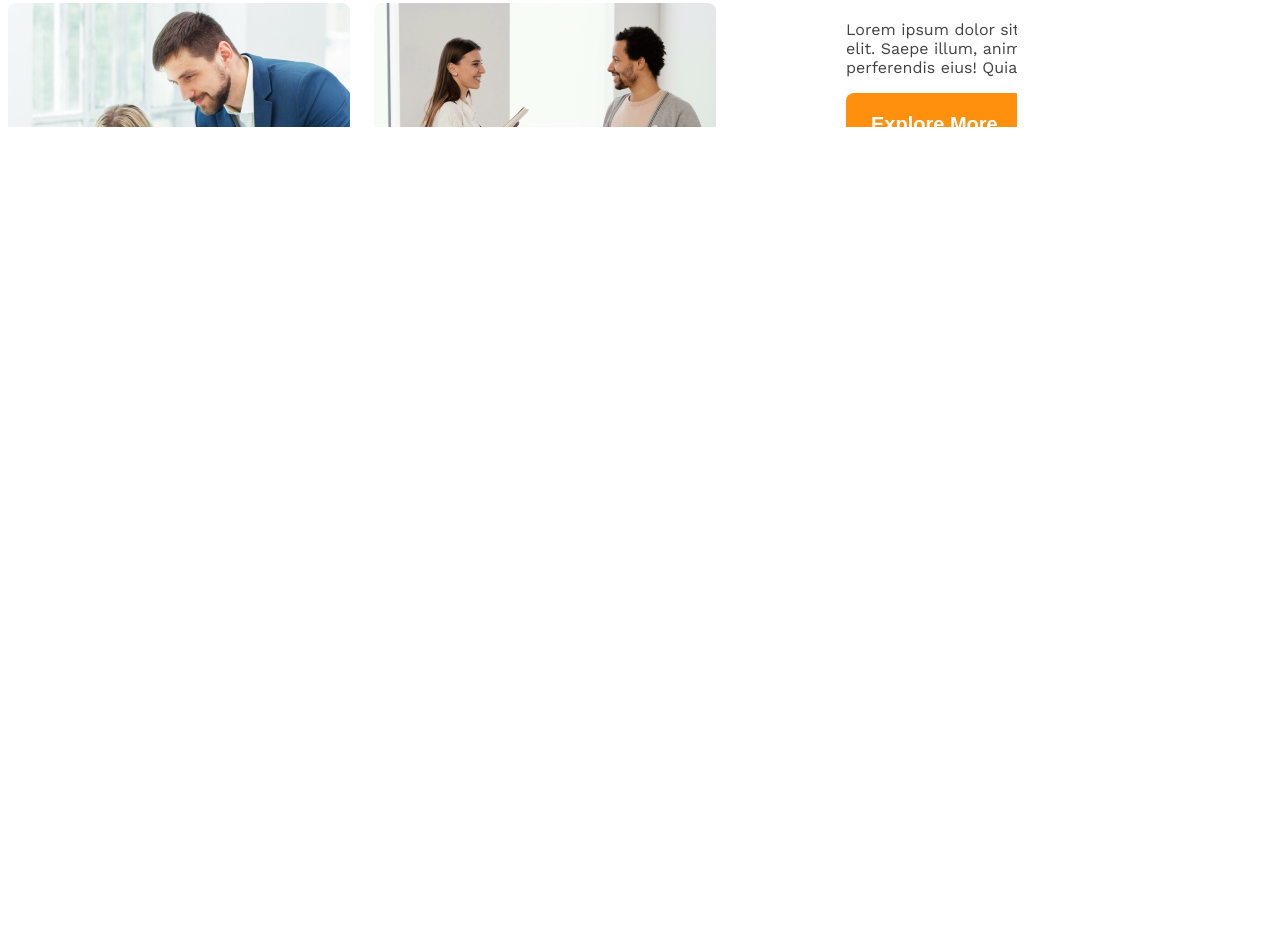
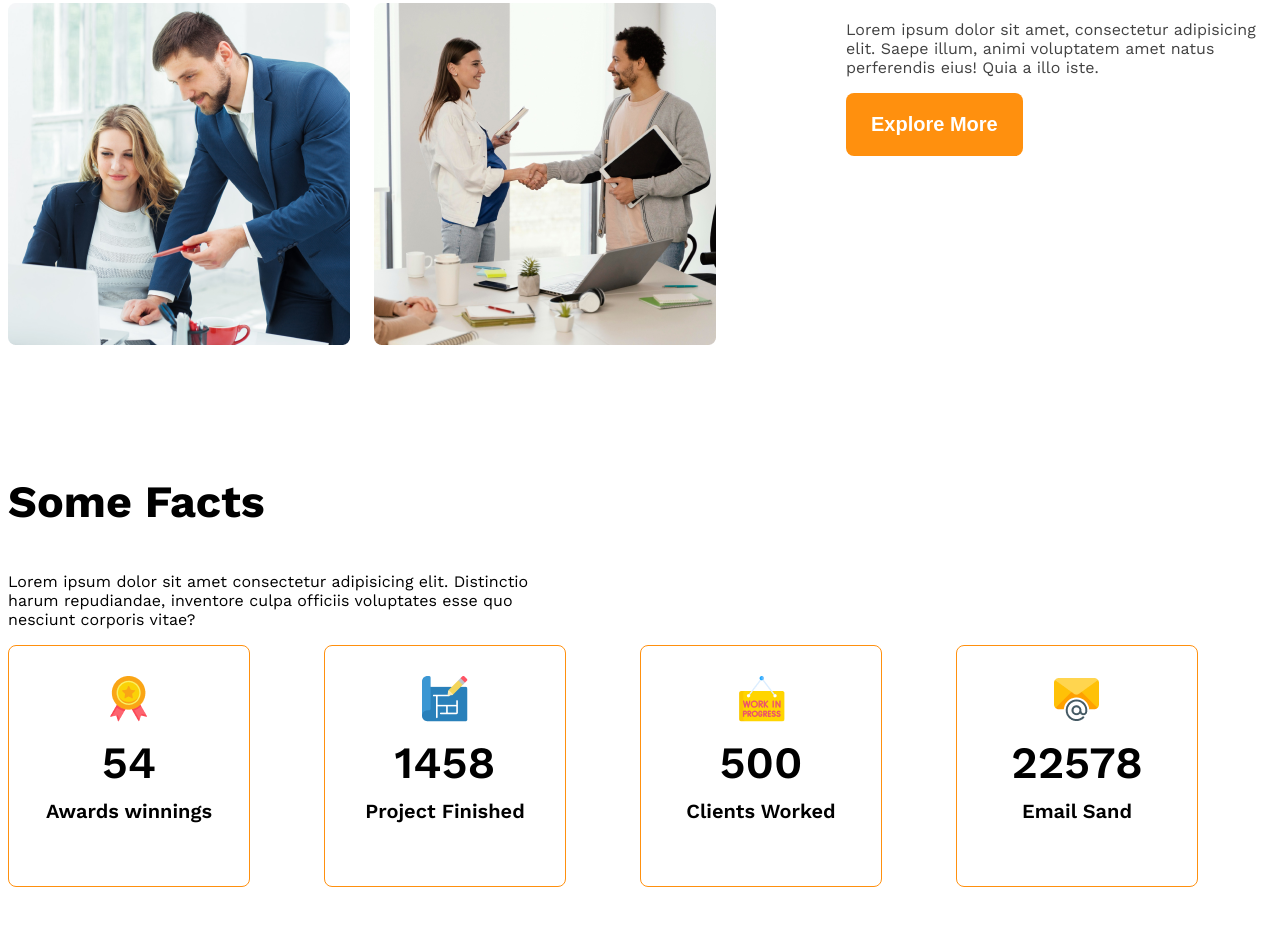
Before and after one commit to Tanber007/g3-architect-protfolio, a plain HTML site: page index.html in a window 1280 px wide. Shown: the part 1652-2577 px from the top of the page. Before the commit the page ends 2532 px from the top, so only its background shows below. Drawn offline with nearby package versions, Linux system fonts and the light colour scheme.

Commit message:
finished Features enjoy section

```diff
--- a/index.html
+++ b/index.html
@@ -45,27 +45,35 @@
         <!-- features will enjoy -->
          <section>
             <h3 class="section-title">Some Facts</h3>
-            <p class="text-light-gray">Lorem ipsum dolor sit amet consectetur adipisicing elit. Distinctio harum repudiandae, inventore culpa officiis voluptates esse quo nesciunt corporis vitae?</p>
+            <p class="text-light-gray fact-description">Lorem ipsum dolor sit amet consectetur adipisicing elit. Distinctio harum repudiandae, inventore culpa officiis voluptates esse quo nesciunt corporis vitae?</p>
             <div class="facts-container">
-                <div class="fact">
-                    <img src="" alt="" class="fact-icon">
-                    <h4 class="fact-number"></h4>
-                    <h5 class="fact-name"></h5>
+                <div class="fact-card display-flex">
+                   <div>
+                        <img src="images/icons/ribon.png" alt="" class="fact-icon">
+                        <h4 class="fact-number">54</h4>
+                        <h5 class="fact-name">Awards winnings</h5>
+                   </div>
                 </div>
-                <div class="fact">
-                    <img src="" alt="" class="fact-icon">
-                    <h4 class="fact-number"></h4>
-                    <h5 class="fact-name"></h5>
+                <div class="fact-card display-flex">
+                    <div>
+                        <img src="images/icons/projects.png" alt="" class="fact-icon">
+                        <h4 class="fact-number">1458</h4>
+                        <h5 class="fact-name">Project Finished</h5>
+                    </div>
                 </div>
-                <div class="fact">
-                    <img src="" alt="" class="fact-icon">
-                    <h4 class="fact-number"></h4>
-                    <h5 class="fact-name"></h5>
+                <div class="fact-card display-flex">
+                    <div>
+                        <img src="images/icons/customers.png" alt="" class="fact-icon">
+                        <h4 class="fact-number">500</h4>
+                        <h5 class="fact-name">Clients Worked</h5>
+                    </div>
                 </div>
-                <div class="fact">
-                    <img src="" alt="" class="fact-icon">
-                    <h4 class="fact-number"></h4>
-                    <h5 class="fact-name"></h5>
+                <div class="fact-card display-flex">
+                    <div>
+                        <img src="images/icons/email.png" alt="" class="fact-icon">
+                        <h4 class="fact-number">22578</h4>
+                        <h5 class="fact-name">Email Sand</h5>
+                    </div>
                 </div>
             </div>
          </section>
--- a/style.css
+++ b/style.css
@@ -98,6 +98,35 @@ main>section{
 #quick-list{
   font-weight: 500;
 }
+/* Some facts related style */
+.facts-container{
+  display: grid;
+  grid-template-columns: repeat(4, 1fr);
+}
+.fact-card{
+  border: 1px solid #FF900E;
+  width: 240px;
+  height: 240px;
+  border-radius: 8px;
+  align-items: center;
+  justify-content: center;
+  text-align: center;
+}
+.fact-number{
+    font-size: 2.8rem;
+    font-weight: 600;
+    margin-top: 10px;
+    margin-bottom: 5px;
+}
+.fact-name{
+    font-size: 1.25rem;
+    font-weight: 600;
+    margin-top: 10px;
+}
+.fact-description{
+    max-width: 540px;
+}
+
 
 
 
```
